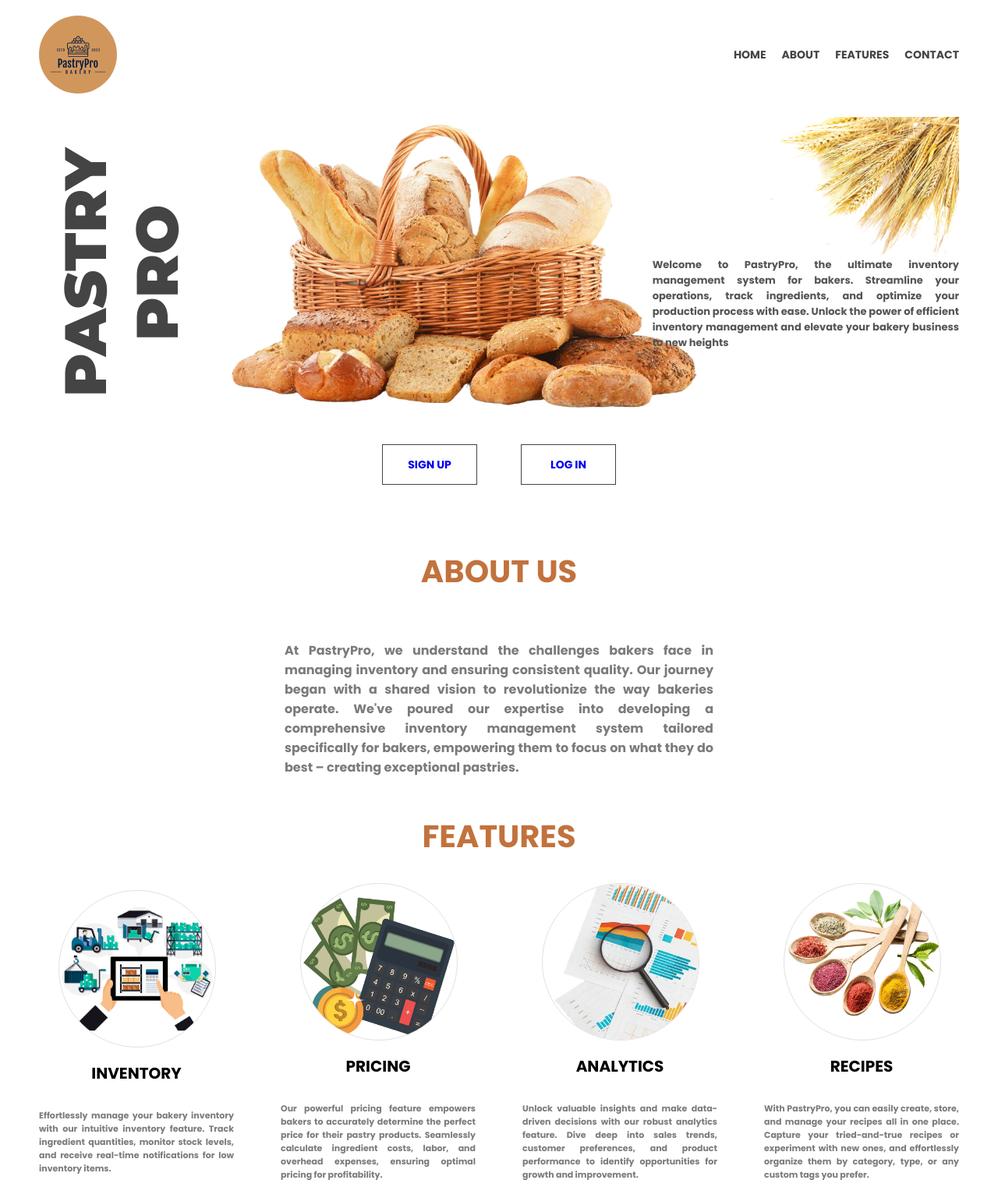
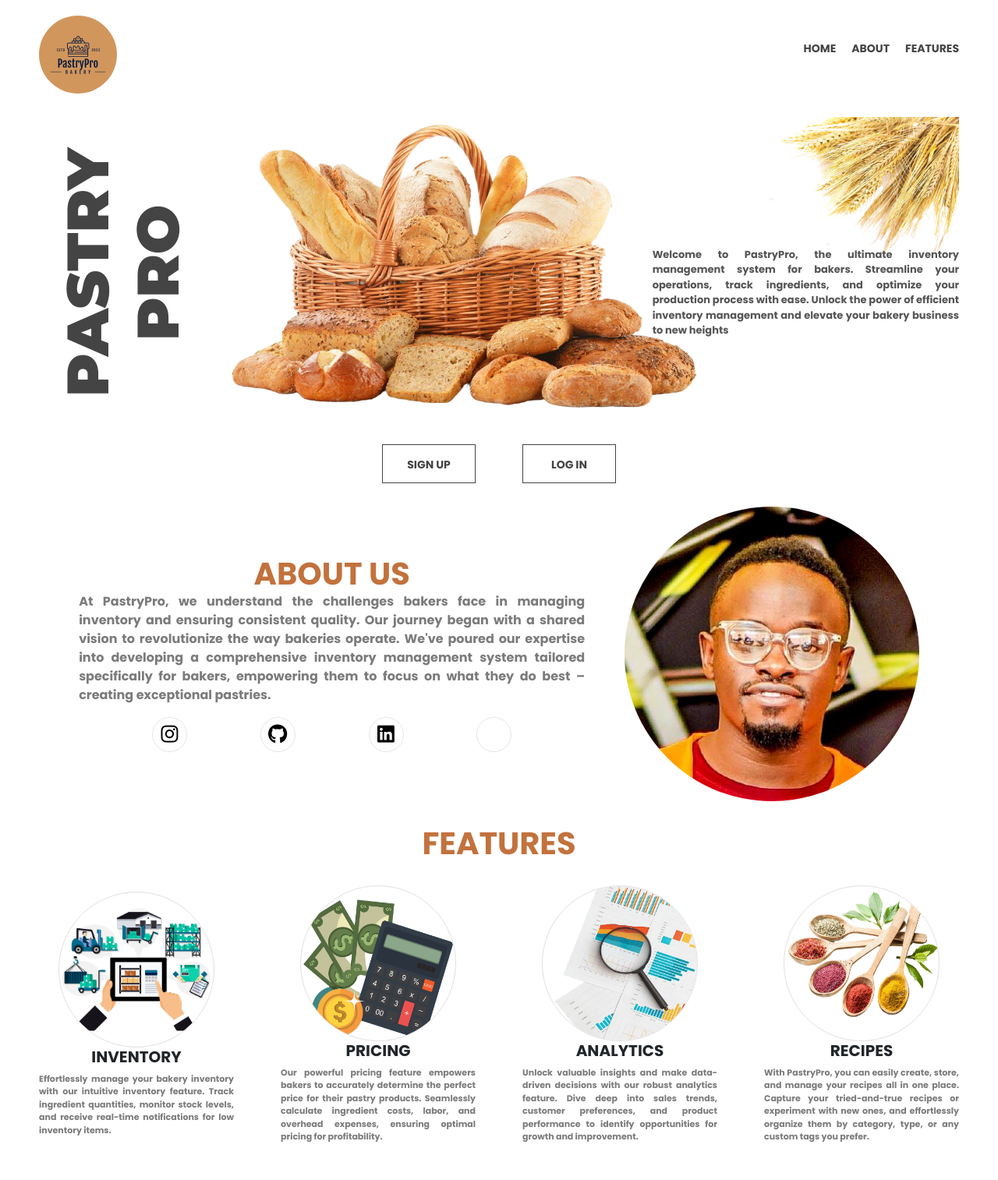
Before and after one commit to sundayirvine-code/pastrypro, a Flask app: page / in a window 1280 px wide. Shown: the top 1514 px of the page at 78% size. Run offline with Flask 3, Linux system fonts and the light colour scheme; some libraries are stand-ins or nearby versions.

Commit message:
added a profile image and social linksat the about section

```diff
--- a/app.py
+++ b/app.py
@@ -23,8 +23,8 @@ app = Flask(__name__)
 
 # Configuration
 app.config['SECRET_KEY'] = '\xce!\x9e\x04\x00\x03\xdf\x88\xf1\x1b@m\xe2\xc6R\xd80\xf6H\x84\xe0e\xc1\x02'
-app.config['SQLALCHEMY_DATABASE_URI'] = os.getenv('DATABASE_URI')
-#app.config['SQLALCHEMY_DATABASE_URI'] = 'sqlite:///database.db'
+#app.config['SQLALCHEMY_DATABASE_URI'] = os.getenv('DATABASE_URI')
+app.config['SQLALCHEMY_DATABASE_URI'] = 'sqlite:///database.db'
 app.config['SQLALCHEMY_TRACK_MODIFICATIONS'] = False
 
 login_manager = LoginManager(app)
--- a/static/styles/index.css
+++ b/static/styles/index.css
@@ -51,6 +51,14 @@ body{
     padding-left: 20px;
     color: #444444;
     font-size: 14px;
+    cursor: pointer;
+}
+
+.list_item a{
+    width: 100%;
+    height:100%;
+    text-decoration: none;
+    color: #444444;
 }
 
 #home{
@@ -141,36 +149,77 @@ body{
     width: 100%;
     height: 100%;
     text-decoration: none;
+    color: #444444;
 }
 
 #about{
     display: flex;
-    flex-direction: column;
     align-items: center;
-    margin-top: 50px;
+    margin-top: 30px;
+    justify-content: space-evenly;
 }
 
 .about{
     display: flex;
     flex-direction: column;
     align-items: center;
-    width: 550px;
+    flex-basis: 55%;
 }
 
-.about_title{
-    margin-bottom: 10px;
+#devImage{
+    flex-basis: 32%;
 }
+
+#devImage img{
+    width: 100%;
+    height: 100%;
+    border-radius: 50%;
+}
+
 
 #about_title{
     font-size: 40px;
     color: #c2723d;
     font-weight: 400;
+    margin: 0;
 }
 
 #about_text{
     color: #7b7b7b;
     text-align: justify;
     font-weight: 100;
+}
+
+.socials{
+    width: 100%;
+    height: 100%;
+    display: flex;
+    align-items: center;
+    justify-content: space-evenly;
+}
+
+.socials a{
+  width: 45px;
+  height: 45px;
+  border: 1px solid rgba(0, 0, 0, 0.1);
+  justify-content: center;
+  align-items: center;
+  display: flex;
+  border-radius: 50%;
+  text-decoration: none;
+}
+
+.socials a:hover{
+    background-color: #000000;
+}
+
+.socials a:hover i{
+    color: #ffffff;
+}
+
+.socials a i{
+  color: #000000;
+  font-size: 25px;
 }
 
 #feat{
--- a/templates/index.html
+++ b/templates/index.html
@@ -6,6 +6,9 @@
     <meta http-equiv="X-UA-Compatible" content="IE=edge">
     <meta name="viewport" content="width=device-width, initial-scale=1.0">
     <link rel="shortcut icon" href="/static/images/4fffe162de1745558f5e86e0562785cc.png" type="image/x-icon">
+    <script src="https://kit.fontawesome.com/c82ebbdf53.js" crossorigin="anonymous"></script>
+    <link href="https://cdn.jsdelivr.net/npm/bootstrap@5.3.0-alpha3/dist/css/bootstrap.min.css" rel="stylesheet" integrity="sha384-KK94CHFLLe+nY2dmCWGMq91rCGa5gtU4mk92HdvYe+M/SXH301p5ILy+dN9+nJOZ" crossorigin="anonymous">
+    <script src="https://cdn.jsdelivr.net/npm/bootstrap@5.3.0-alpha3/dist/js/bootstrap.bundle.min.js" integrity="sha384-ENjdO4Dr2bkBIFxQpeoTz1HIcje39Wm4jDKdf19U8gI4ddQ3GYNS7NTKfAdVQSZe" crossorigin="anonymous"></script>
     <link rel="stylesheet" href="static/styles/index.css">
     <title>PastryPro | Home</title>
 </head>
@@ -34,7 +37,7 @@
     $(document).ready(function() {
         setTimeout(function() {
         $('.flash-messages').fadeOut('slow');
-        }, 5000);
+        }, 3000);
     });
     </script>
 
@@ -44,10 +47,9 @@
             <img src="/static/images/logo1.png" alt="site's logo">
         </div>
         <ul id="list">
-            <li class="list_item">HOME</li>
-            <li class="list_item">ABOUT</li>
-            <li class="list_item">FEATURES</li>
-            <li class="list_item">CONTACT</li>
+            <li class="list_item"><a href="#home">HOME</a></li>
+            <li class="list_item"><a href="#about">ABOUT</a></li>
+            <li class="list_item"><a href="#feat">FEATURES</a></li>
         </ul>
     </nav>
 
@@ -70,8 +72,8 @@
     <!--ACTION SECTION-->
     <section id="action">
         <div class="action">
-            <div id="register"><a href="{{ url_for('signup') }}" class="btn btn-primary">Sign Up</a></div>
-            <div id="login"><a href="{{ url_for('login') }}" class="btn btn-primary">Log In</a></div>
+            <div id="register"><a href="{{ url_for('signup') }}">Sign Up</a></div>
+            <div id="login"><a href="{{ url_for('login') }}" >Log In</a></div>
         </div>
     </section>
 
@@ -82,8 +84,27 @@
                 <h2 id="about_title">ABOUT US</h2>
             </div>
             <div class="about_text">
-                <p id="about_text">At PastryPro, we understand the challenges bakers face in managing inventory and ensuring consistent quality. Our journey began with a shared vision to revolutionize the way bakeries operate. We've poured our expertise into developing a comprehensive inventory management system tailored specifically for bakers, empowering them to focus on what they do best – creating exceptional pastries.</p>
+                <p id="about_text">
+                    At PastryPro, we understand the challenges bakers face in managing inventory and ensuring consistent quality. Our journey began with a shared vision to revolutionize the way bakeries operate. We've poured our expertise into developing a comprehensive inventory management system tailored specifically for bakers, empowering them to focus on what they do best – creating exceptional pastries.
+                </p>
             </div>
+            <div class="socials">
+                <a href="https://www.instagram.com/the_a.n.o.m.a.l.y/" target="_blank" rel="noopener" aria-label="Instagram">
+                    <i class="fa-brands fa-instagram" aria-hidden="true"></i>
+                </a>
+                <a href="https://github.com/sundayirvine-code/pastrypro" target="_blank" rel="noopener" aria-label="Github">
+                    <i class="fa-brands fa-github" aria-hidden="true"></i>
+                </a>
+                <a href="https://www.linkedin.com/in/irvine-sunday-84104119b/" target="_blank" rel="noopener" aria-label="LinkedIn">
+                    <i class="fa-brands fa-linkedin" aria-hidden="true"></i>
+                </a>
+                <a href="https://irvine-sunday-portfolio.vercel.app/" target="_blank" rel="noopener" aria-label="Portfolio website">
+                    <i class="fa-light fa-globe" aria-hidden="true"></i>
+                </a>
+            </div>
+        </div>
+        <div id="devImage">
+            <img src="/static/images/profile.png" class="img-fluid" alt="developer picture">
         </div>
     </section>
 
@@ -133,6 +154,6 @@
         <div class="footer-container">
           <p class="footer-text">PastryPro &copy; 2023. All rights reserved.</p>
         </div>
-      </footer>
+    </footer>
 </body>
 </html>
```
Also changed, not shown: instance/database.db, static/images/profile.png (added).
